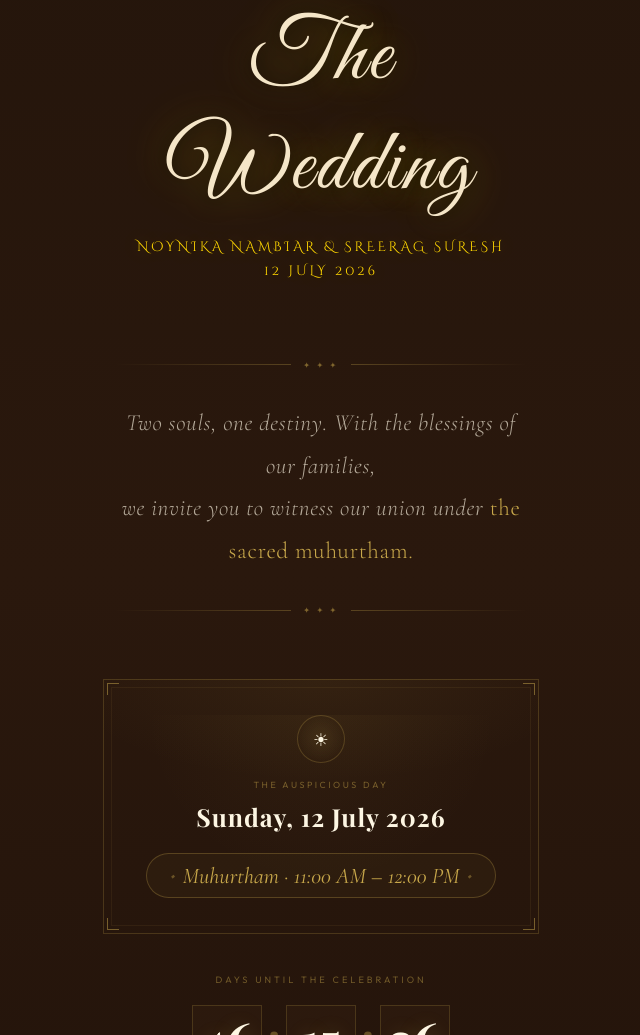
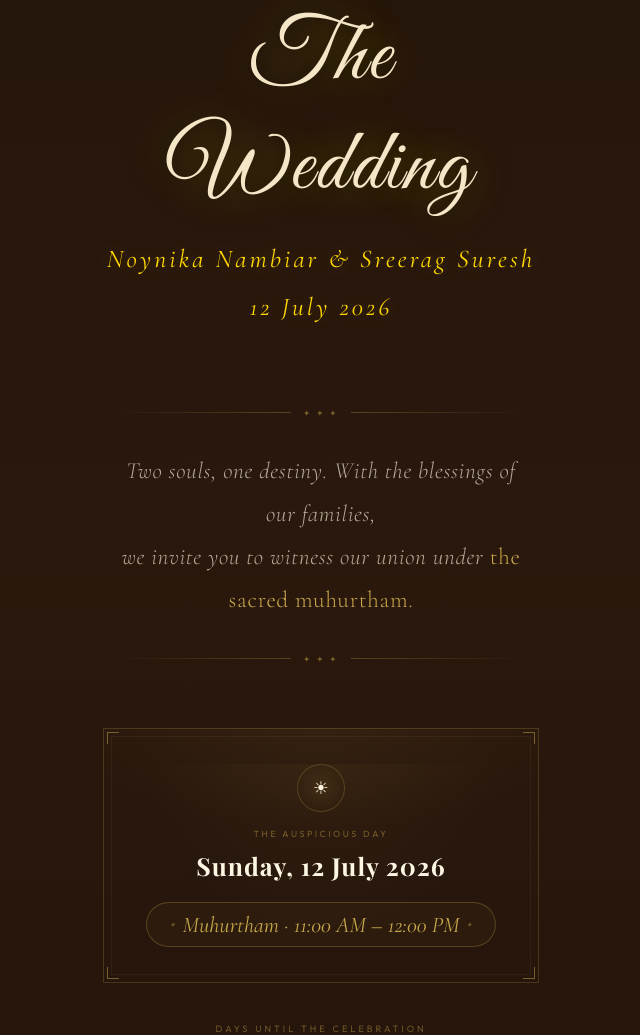
Before and after one commit to pranaynambiar10/gift, a website built with Vite: page index.html in a window 1280 px wide. Shown: the part 1915-2950 px from the top of the page, without its empty margins (319-959 px from the left). Built offline with nearby package versions, Linux system fonts and the light colour scheme; a web font is replaced by a local one.

Commit message:
Switch grand-ornament-sub to Cormorant Garamond, bigger size

```diff
--- a/index.html
+++ b/index.html
@@ -364,14 +364,15 @@
       letter-spacing: 0.03em;
     }
     .grand-ornament-sub {
-      font-family: 'Cinzel Decorative', serif;
-      font-size: clamp(0.6rem, 2.5vw, 0.85rem);
-      letter-spacing: 0.22em;
-      text-transform: uppercase;
+      font-family: 'Cormorant Garamond', serif;
+      font-size: clamp(1rem, 3.5vw, 1.6rem);
+      font-style: italic;
+      font-weight: 500;
+      letter-spacing: 0.12em;
       color: #FFD700;
       display: block;
       margin-top: 12px;
-      line-height: 1.8;
+      line-height: 1.9;
       text-shadow: 0 0 20px rgba(255,215,0,0.3);
     }
 
```
